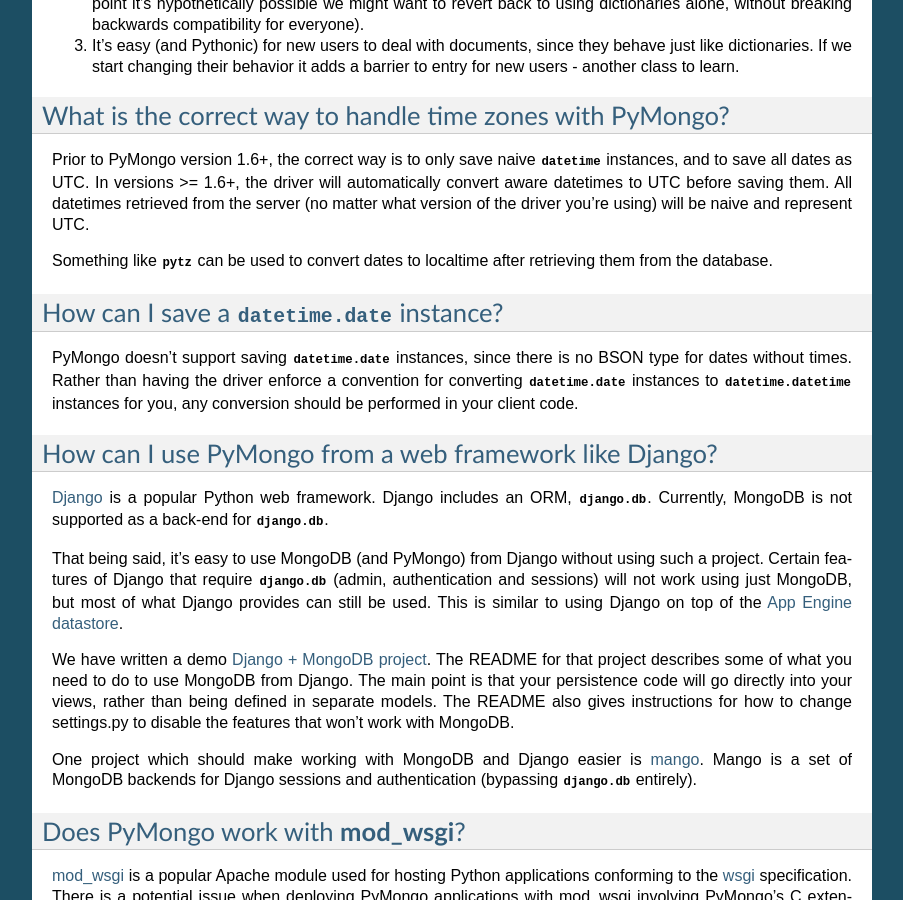
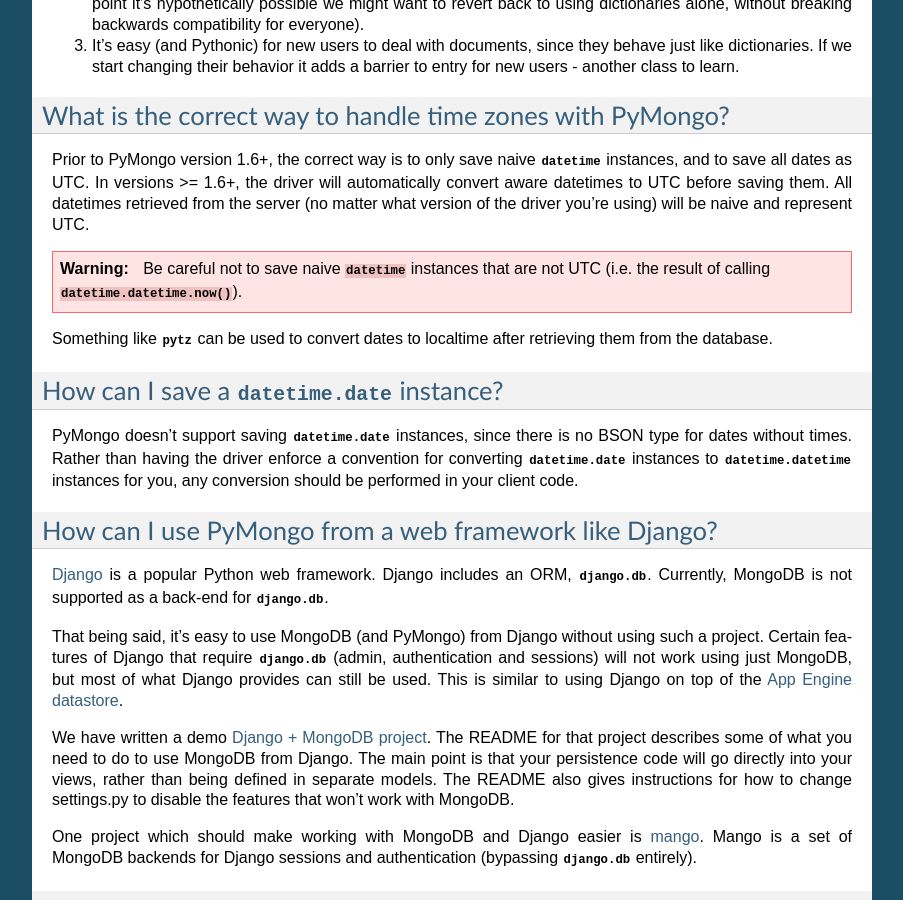
Before and after one commit to mongodb/mongo-python-driver, a Sphinx documentation site: the page built from doc/faq.rst, in a window 1280 px wide and 900 px high, scrolled down 1934 px. Shown: the whole window, without its empty margins (198-1101 px from the left). Built offline with Sphinx 7.4.7, drawn with Linux system fonts in a browser that asks for light colours; pages that are not in the unit, such as notebooks, are missing from menus.

Commit message:
doc updates

```diff
--- a/doc/faq.rst
+++ b/doc/faq.rst
@@ -115,6 +115,10 @@
 server (no matter what version of the driver you're using) will be
 naive and represent UTC.
 
+.. warning:: Be careful not to save naive :class:`~datetime.datetime`
+   instances that are not UTC (i.e. the result of calling
+   :meth:`datetime.datetime.now`).
+
 Something like :mod:`pytz` can be used to convert dates to localtime
 after retrieving them from the database.
 
```
Also changed, not shown: 1 other file.
